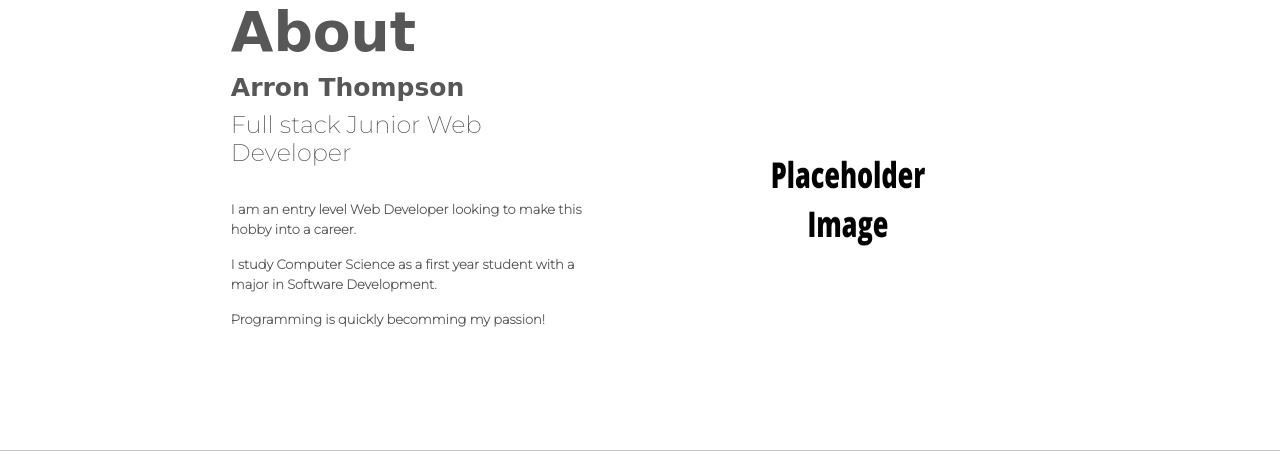
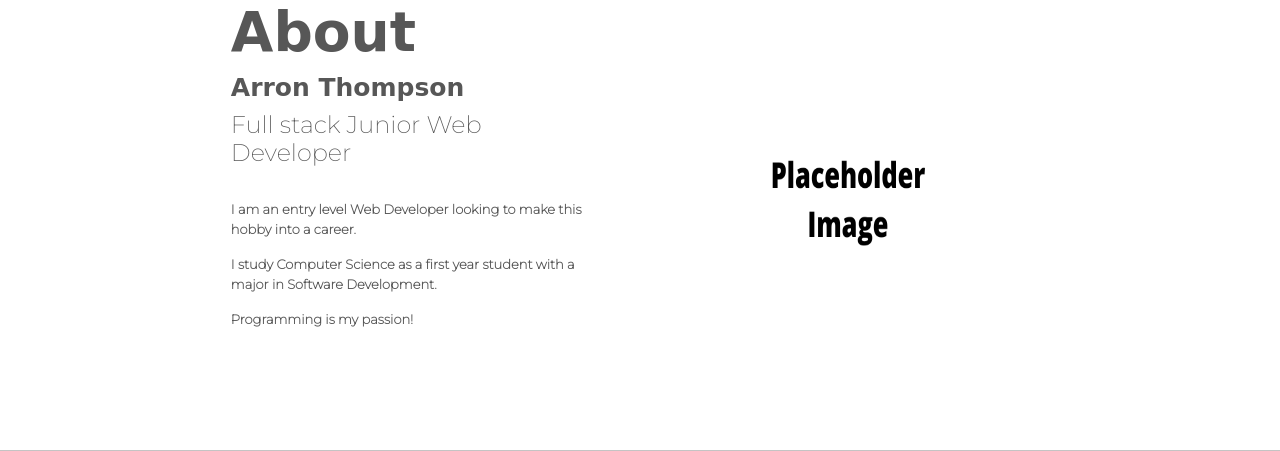
Before and after one commit to AThompson2/Portfolio_Website, a Django app: page /AboutMe in a window 1280 px wide. Shown: the part 122-573 px from the top of the page. Run offline with Django 3.2, Linux system fonts and the light colour scheme; some libraries are stand-ins or nearby versions; some web fonts are replaced.

Commit message:
Edited some text

```diff
--- a/Personal_Website/Website/templates/Website/About_me.html
+++ b/Personal_Website/Website/templates/Website/About_me.html
@@ -49,7 +49,7 @@
             <h4 class="">Full stack Junior Web Developer</h4><br>
             <p class="" id="c1_font">I am an entry level Web Developer looking to make this hobby into a career.</p>
             <p class="" id="c1_font">I study Computer Science as a first year student with a major in Software Development.</p>
-            <p class="" id="c1_font">Programming is quickly becomming my passion!</p>
+            <p class="" id="c1_font">Programming is my passion!</p>
           </div>
         </div>
       </div>
```
